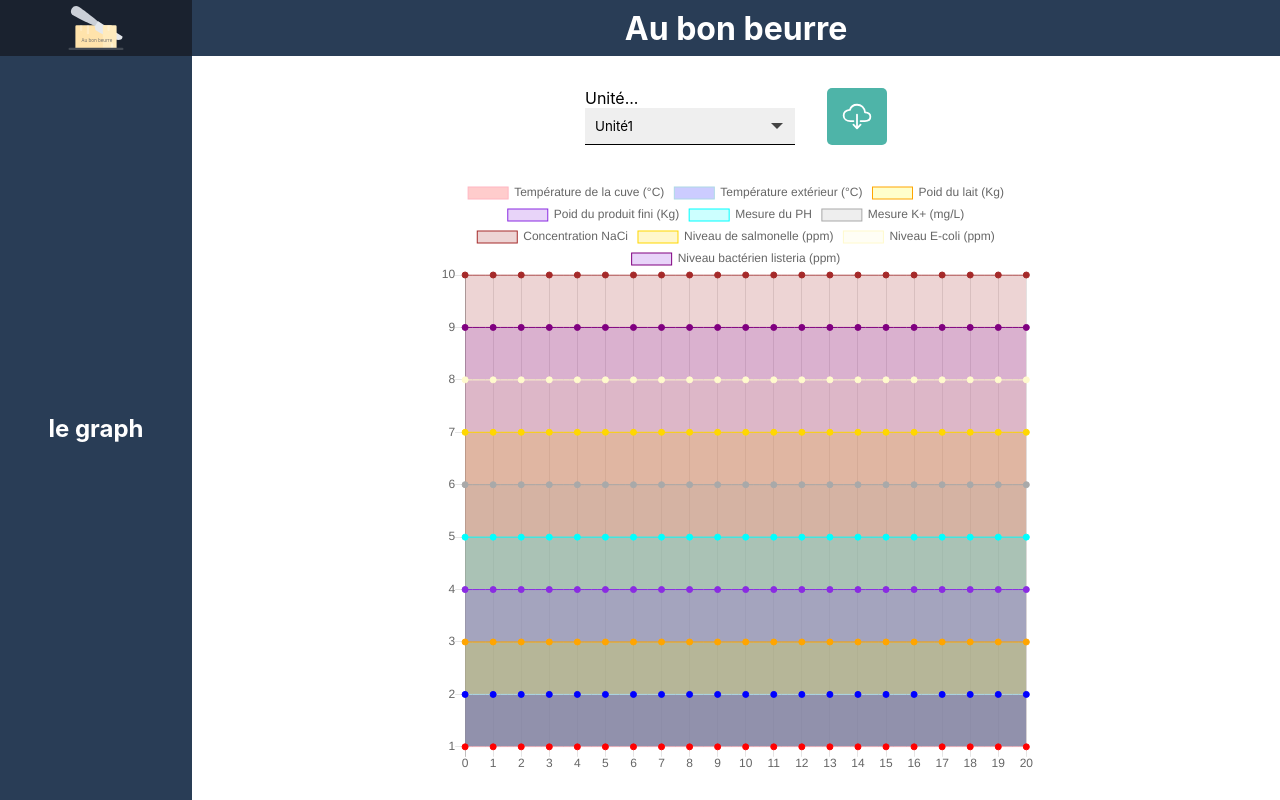
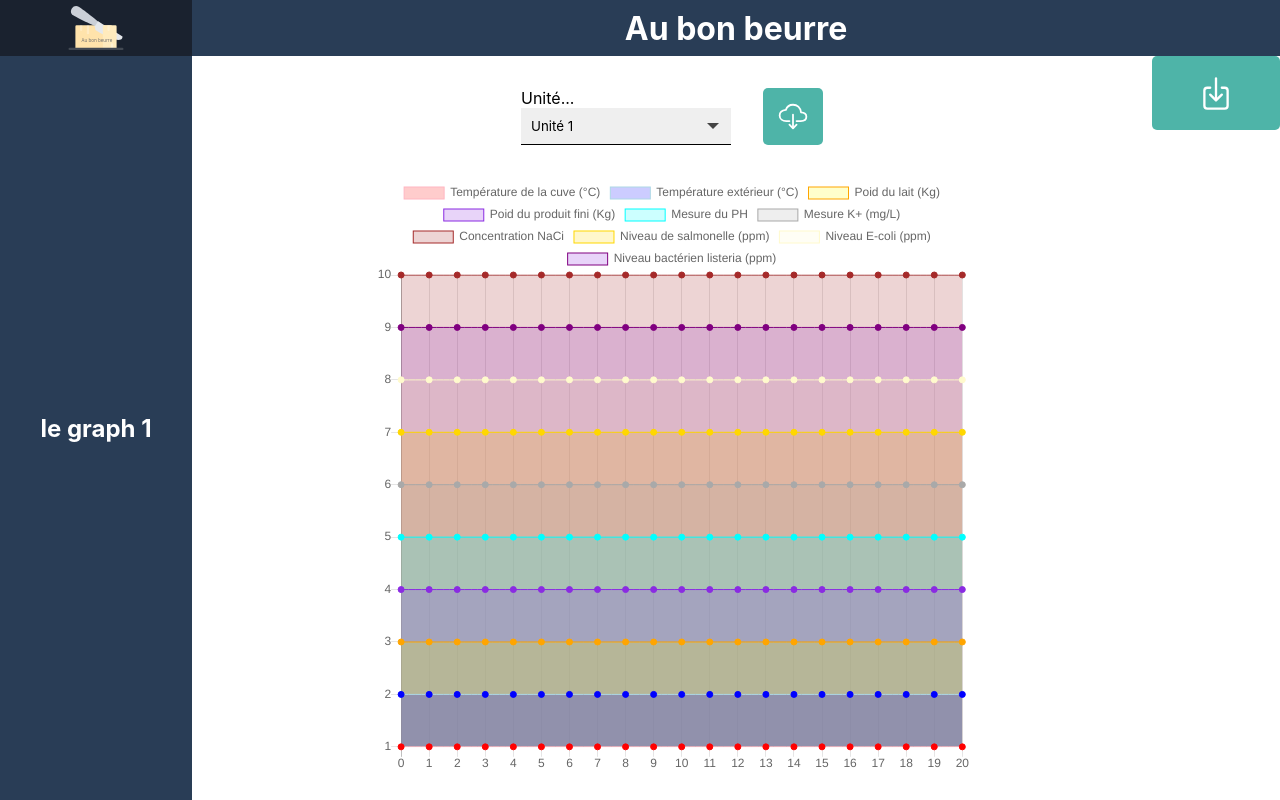
Before and after one commit to marceaudavid/devops, a Vue app in the folder app/web/: page / in a window 1280 px wide. Built offline with nearby package versions, Linux system fonts and the light colour scheme; no server answers.

Commit message:
fix(website): start function pdfGenerator

```diff
--- a/app/web/src/App.vue
+++ b/app/web/src/App.vue
@@ -5,6 +5,9 @@
       <NavBarLeft />
       <div class="container-graph">
         <Graph />
+      </div>
+      <div class="container-eportButton">
+        <ExportButton />
       </div>
     </div>
   </div>
@@ -14,13 +17,15 @@
 import NavBarLeft from "./components/NavBarLeft.vue";
 import NavBarTop from "./components/NavBarTop.vue";
 import Graph from "./components/Graph.vue";
+import ExportButton from "./components/ExportButton.vue";
 
 export default {
   name: "App",
   components: {
     NavBarLeft,
     NavBarTop,
-    Graph
+    Graph,
+    ExportButton
   }
 };
 </script>
@@ -42,13 +47,11 @@ export default {
   height: 93vh;
 }
 .container-graph {
-  width: 85%;
+  width: 75%;
   height: 100%;
 }
-.title-graph {
-  display: flex;
-  justify-content: center;
-  align-items: center;
-  text-align: center;
+.container-eportButton {
+  width: 10%;
+  height: 100%;
 }
 </style>
--- /dev/null
+++ b/app/web/src/components/ExportButton.vue
@@ -0,0 +1,51 @@
+<template>
+  <div class="row-button">
+    <a class="exportButton" @click="exportButton()">
+      <img src="../assets/download-outline.svg" alt="download-upload" />
+    </a>
+  </div>
+</template>
+
+<script>
+import jsPDF from "jspdf";
+export default {
+  name: "ExportButton",
+  props: {
+    msg: String,
+  },
+  methods: {
+    exportButton() {
+      // Default export is a4 paper, portrait, using millimeters for units
+      var doc = new jsPDF();
+      var source = window.document.getElementsByTagName("body")[0];
+      doc.fromHTML(source, 15, 15, {
+        width: 180,
+      });
+      doc.text("PDF GENERATOR GRAPH 1", 10, 10);
+      doc.save("graphics-generator-pdf.pdf");
+    },
+  },
+};
+</script>
+
+<!-- Add "scoped" attribute to limit CSS to this component only -->
+<style scoped>
+.row-button {
+  display: inline-flex;
+  background-color: #4eb4a8;
+  width: 100%;
+  height: 10%;
+  justify-content: center;
+  align-items: center;
+  border-radius: 5px;
+  cursor: pointer;
+}
+.exportButton {
+  width: 50%;
+  height: 50%;
+}
+img {
+  width: 100%;
+  height: 100%;
+}
+</style>
--- a/app/web/src/components/Graph.vue
+++ b/app/web/src/components/Graph.vue
@@ -1,14 +1,15 @@
 <template>
-  <div class="area">
+  <div id="PDF" class="area">
     <form name="Form">
       <div class="input-field">
         <label for="unit">Unité...</label>
         <div class="formfield-select--container">
           <select id="unit" name="unit" class="unit">
-            <option value="unit1">Unité1</option>
-            <option value="unit2">Unité2</option>
-            <option value="unit3">Unité3</option>
-            <option value="unit4">Unité4</option>
+            <option value="unit1">Unité 1</option>
+            <option value="unit2">Unité 2</option>
+            <option value="unit3">Unité 3</option>
+            <option value="unit4">Unité 4</option>
+            <option value="unit4">Unité 5</option>
           </select>
         </div>
       </div>
@@ -16,10 +17,7 @@
       <div class="button-col">
         <div class="row">
           <a class="button-get" @click="get()">
-            <img
-              src="../assets/cloud-download-outline.svg"
-              alt="cloud-download"
-            />
+            <img src="../assets/cloud-download-outline.svg" alt="cloud-download" />
           </a>
         </div>
       </div>
@@ -35,10 +33,10 @@ import axios from "axios";
 export default {
   name: "Graph",
   props: {
-    msg: String,
+    msg: String
   },
   components: {
-    LineChart,
+    LineChart
   },
   data() {
     return {
@@ -65,7 +63,7 @@ export default {
         1,
         1,
         1,
-        1,
+        1
       ],
       temperatureExterieur: [
         2,
@@ -88,7 +86,7 @@ export default {
         2,
         2,
         2,
-        2,
+        2
       ],
       poidLait: [3, 3, 3, 3, 3, 3, 3, 3, 3, 3, 3, 3, 3, 3, 3, 3, 3, 3, 3, 3, 3],
       poidProduitFini: [
@@ -112,7 +110,7 @@ export default {
         4,
         4,
         4,
-        4,
+        4
       ],
       MesurePH: [5, 5, 5, 5, 5, 5, 5, 5, 5, 5, 5, 5, 5, 5, 5, 5, 5, 5, 5, 5, 5],
       MesureK: [6, 6, 6, 6, 6, 6, 6, 6, 6, 6, 6, 6, 6, 6, 6, 6, 6, 6, 6, 6, 6],
@@ -137,7 +135,7 @@ export default {
         10,
         10,
         10,
-        10,
+        10
       ],
       NiveauSalmonelle: [
         7,
@@ -160,7 +158,7 @@ export default {
         7,
         7,
         7,
-        7,
+        7
       ],
       NiveauEColis: [
         8,
@@ -183,7 +181,7 @@ export default {
         8,
         8,
         8,
-        8,
+        8
       ],
       NiveauBactérienListeria: [
         9,
@@ -206,7 +204,7 @@ export default {
         9,
         9,
         9,
-        9,
+        9
       ],
       time: [
         0,
@@ -229,8 +227,8 @@ export default {
         17,
         18,
         19,
-        20,
-      ],
+        20
+      ]
     };
   },
   mounted() {
@@ -249,7 +247,7 @@ export default {
             pointBackgroundColor: "red",
             borderWidth: 1,
             pointBorderColor: "red",
-            data: this.temperatureCuve,
+            data: this.temperatureCuve
           },
           {
             label: "Température extérieur (°C)",
@@ -258,7 +256,7 @@ export default {
             pointBackgroundColor: "blue",
             borderWidth: 1,
             pointBorderColor: "blue",
-            data: this.temperatureExterieur,
+            data: this.temperatureExterieur
           },
           {
             label: "Poid du lait (Kg)",
@@ -267,7 +265,7 @@ export default {
             pointBackgroundColor: "orange",
             borderWidth: 1,
             pointBorderColor: "orange",
-            data: this.poidLait,
+            data: this.poidLait
           },
           {
             label: "Poid du produit fini (Kg)",
@@ -276,7 +274,7 @@ export default {
             pointBackgroundColor: "BlueViolet",
             borderWidth: 1,
             pointBorderColor: "BlueViolet",
-            data: this.poidProduitFini,
+            data: this.poidProduitFini
           },
           {
             label: "Mesure du PH",
@@ -285,7 +283,7 @@ export default {
             pointBackgroundColor: "Cyan",
             borderWidth: 1,
             pointBorderColor: "Cyan",
-            data: this.MesurePH,
+            data: this.MesurePH
           },
           {
             label: "Mesure K+ (mg/L)",
@@ -294,7 +292,7 @@ export default {
             pointBackgroundColor: "DarkGray",
             borderWidth: 1,
             pointBorderColor: "DarkGray",
-            data: this.MesureK,
+            data: this.MesureK
           },
           {
             label: "Concentration NaCi",
@@ -303,7 +301,7 @@ export default {
             pointBackgroundColor: "Brown",
             borderWidth: 1,
             pointBorderColor: "Brown",
-            data: this.ConcentrationNaCi,
+            data: this.ConcentrationNaCi
           },
           {
             label: "Niveau de salmonelle (ppm)",
@@ -312,7 +310,7 @@ export default {
             pointBackgroundColor: "Gold",
             borderWidth: 1,
             pointBorderColor: "Gold",
-            data: this.NiveauSalmonelle,
+            data: this.NiveauSalmonelle
           },
           {
             label: "Niveau E-coli (ppm)",
@@ -321,7 +319,7 @@ export default {
             pointBackgroundColor: "LemonChiffon",
             borderWidth: 1,
             pointBorderColor: "LemonChiffon",
-            data: this.NiveauEColis,
+            data: this.NiveauEColis
           },
           {
             label: "Niveau bactérien listeria (ppm)",
@@ -330,9 +328,9 @@ export default {
             pointBackgroundColor: "Purple",
             borderWidth: 1,
             pointBorderColor: "Purple",
-            data: this.NiveauBactérienListeria,
-          },
-        ],
+            data: this.NiveauBactérienListeria
+          }
+        ]
       };
     },
     // get
@@ -340,12 +338,12 @@ export default {
       var url = "http://localhost:3000/robot";
       var headers = {
         headers: {
-          "Content-Type": "application/json",
-        },
+          "Content-Type": "application/json"
+        }
       };
       axios
         .get(url, headers)
-        .then((x) => {
+        .then(x => {
           var results = x.data;
 
           var temperatureCuve = [];
@@ -403,13 +401,13 @@ export default {
           this.loaded = true;
           this.fillData();
         })
-        .catch((err) => {
+        .catch(err => {
           console.log(err);
 
           alert("Failed to get the data 😭");
         });
-    },
-  },
+    }
+  }
 };
 </script>
 
--- a/app/web/src/components/NavBarLeft.vue
+++ b/app/web/src/components/NavBarLeft.vue
@@ -2,7 +2,7 @@
   <div class="container-navBarLeft">
     <div class="filter">
       <div class="graph">
-        <h2>le graph</h2>
+        <h2>le graph 1</h2>
       </div>
     </div>
   </div>
@@ -13,8 +13,8 @@ export default {
   name: "NavBarLeft",
   components: {},
   props: {
-    msg: String,
-  },
+    msg: String
+  }
 };
 </script>
 
```
Also changed, not shown: app/web/src/assets/download-outline.svg (added).
